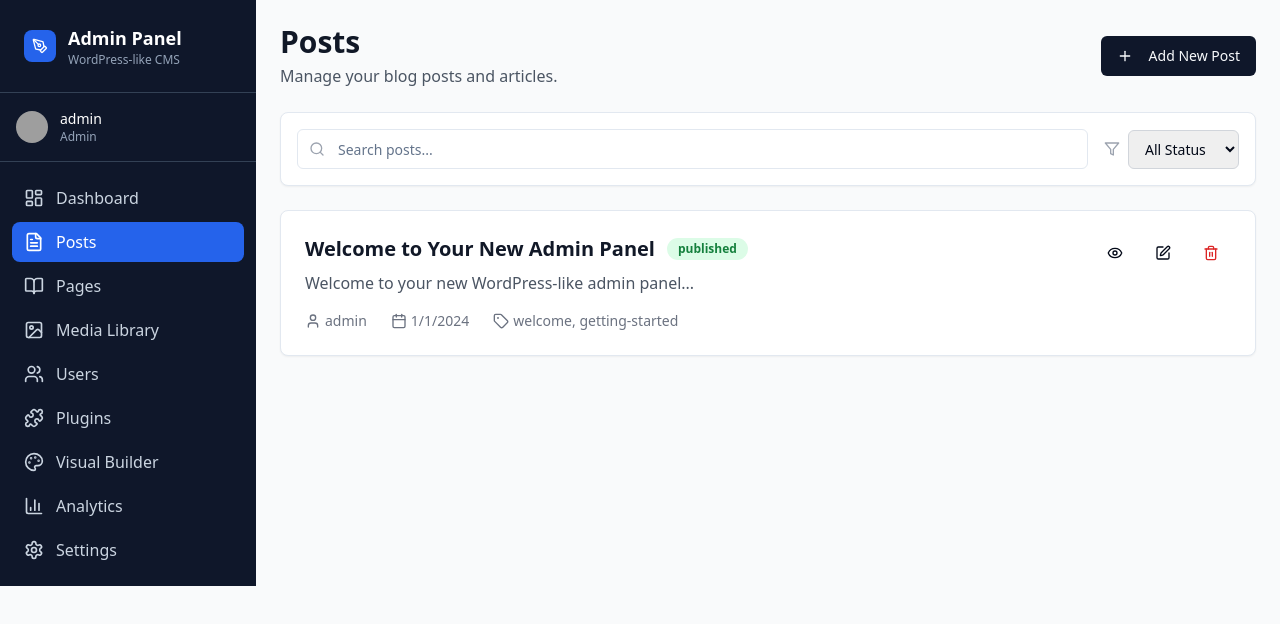
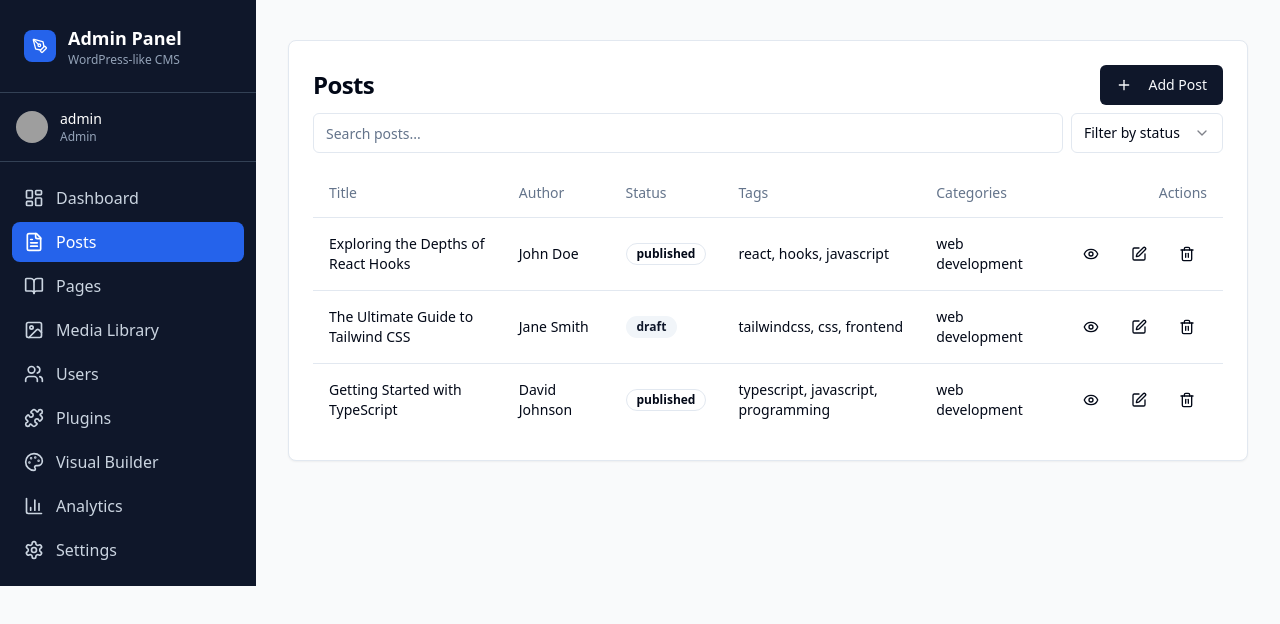
Before and after one commit to gaurabh-chakraborty/wordpress-on-steroids, a React (Vite) app: page / in a window 1280 px wide. Both pictures are taken after a click on the button "New Post". Shown: the top 624 px of the page. Built offline with nearby package versions, Linux system fonts and the light colour scheme; grey boxes are pictures that could not be loaded.

Commit message:
feat: Integrate Next.js, React, Shadcn, Tailwind
Integrate Next.js, React, Shadcn UI, and Tailwind CSS for the admin panel.

```diff
--- a/src/components/admin/PostManager.tsx
+++ b/src/components/admin/PostManager.tsx
@@ -1,319 +1,135 @@
-
 import React, { useState } from 'react';
-import {
-  Plus,
-  Search,
-  Filter,
-  Eye,
-  Edit,
-  Trash2,
-  Calendar,
-  User,
-  Tag
-} from 'lucide-react';
-import { Card, CardContent, CardHeader, CardTitle } from '@/components/ui/card';
+import { FileText, Plus, Search, Filter, Edit, Trash2, Eye } from 'lucide-react';
 import { Button } from '@/components/ui/button';
 import { Input } from '@/components/ui/input';
 import { Badge } from '@/components/ui/badge';
-import { useAdmin } from '@/context/AdminContext';
+import { Card, CardContent, CardHeader, CardTitle } from '@/components/ui/card';
+import { Table, TableBody, TableCell, TableHead, TableHeader, TableRow } from '@/components/ui/table';
+import { Select, SelectContent, SelectItem, SelectTrigger, SelectValue } from '@/components/ui/select';
 import { Post } from '@/types/admin';
 
+const mockPosts: Post[] = [
+  {
+    id: '1',
+    title: 'Exploring the Depths of React Hooks',
+    content: 'A detailed guide on mastering React Hooks for efficient state management.',
+    excerpt: 'Master React Hooks for efficient state management.',
+    status: 'published',
+    author: 'John Doe',
+    createdAt: '2023-01-15',
+    updatedAt: '2023-01-20',
+    tags: ['react', 'hooks', 'javascript'],
+    categories: ['web development'],
+    featuredImage: 'https://via.placeholder.com/150',
+  },
+  {
+    id: '2',
+    title: 'The Ultimate Guide to Tailwind CSS',
+    content: 'Learn how to build beautiful and responsive websites with Tailwind CSS.',
+    excerpt: 'Build beautiful and responsive websites with Tailwind CSS.',
+    status: 'draft',
+    author: 'Jane Smith',
+    createdAt: '2023-02-01',
+    updatedAt: '2023-02-05',
+    tags: ['tailwindcss', 'css', 'frontend'],
+    categories: ['web development'],
+    featuredImage: 'https://via.placeholder.com/150',
+  },
+  {
+    id: '3',
+    title: 'Getting Started with TypeScript',
+    content: 'An introduction to TypeScript and how it can improve your JavaScript code.',
+    excerpt: 'Improve your JavaScript code with TypeScript.',
+    status: 'published',
+    author: 'David Johnson',
+    createdAt: '2023-03-10',
+    updatedAt: '2023-03-15',
+    tags: ['typescript', 'javascript', 'programming'],
+    categories: ['web development'],
+    featuredImage: 'https://via.placeholder.com/150',
+  },
+];
+
 export const PostManager = () => {
-  const { posts, deletePost } = useAdmin();
-  const [searchTerm, setSearchTerm] = useState('');
-  const [filterStatus, setFilterStatus] = useState<string>('all');
-  const [showEditor, setShowEditor] = useState(false);
-  const [editingPost, setEditingPost] = useState<Post | null>(null);
+  const [posts, setPosts] = useState(mockPosts);
+  const [searchQuery, setSearchQuery] = useState('');
+  const [statusFilter, setStatusFilter] = useState('');
 
   const filteredPosts = posts.filter(post => {
-    const matchesSearch = post.title.toLowerCase().includes(searchTerm.toLowerCase()) ||
-                         post.content.toLowerCase().includes(searchTerm.toLowerCase());
-    const matchesFilter = filterStatus === 'all' || post.status === filterStatus;
-    return matchesSearch && matchesFilter;
+    const searchMatch = post.title.toLowerCase().includes(searchQuery.toLowerCase());
+    const statusMatch = statusFilter ? post.status === statusFilter : true;
+    return searchMatch && statusMatch;
   });
 
-  const handleEdit = (post: Post) => {
-    setEditingPost(post);
-    setShowEditor(true);
-  };
-
-  const handleDelete = (postId: string) => {
-    if (confirm('Are you sure you want to delete this post?')) {
-      deletePost(postId);
-    }
-  };
-
-  const getStatusColor = (status: string) => {
-    switch (status) {
-      case 'published': return 'bg-green-100 text-green-700';
-      case 'draft': return 'bg-yellow-100 text-yellow-700';
-      case 'pending': return 'bg-blue-100 text-blue-700';
-      default: return 'bg-gray-100 text-gray-700';
-    }
-  };
-
-  if (showEditor) {
-    return <PostEditor post={editingPost} onClose={() => setShowEditor(false)} />;
-  }
-
   return (
-    <div className="p-6 space-y-6">
-      {/* Header */}
-      <div className="flex justify-between items-center">
-        <div>
-          <h1 className="text-3xl font-bold text-gray-900">Posts</h1>
-          <p className="text-gray-600 mt-1">Manage your blog posts and articles.</p>
-        </div>
-        <Button onClick={() => setShowEditor(true)} className="flex items-center space-x-2">
-          <Plus className="w-4 h-4" />
-          <span>Add New Post</span>
-        </Button>
-      </div>
-
-      {/* Filters */}
+    <div className="container py-10">
       <Card>
-        <CardContent className="p-4">
-          <div className="flex flex-col sm:flex-row gap-4">
-            <div className="flex-1 relative">
-              <Search className="absolute left-3 top-1/2 transform -translate-y-1/2 text-gray-400 w-4 h-4" />
+        <CardHeader className="flex flex-row items-center justify-between space-y-0 pb-2">
+          <CardTitle>Posts</CardTitle>
+          <div className="space-x-2">
+            <Button><Plus className="mr-2 h-4 w-4" /> Add Post</Button>
+          </div>
+        </CardHeader>
+        <CardContent>
+          <div className="flex flex-col space-y-4">
+            <div className="flex items-center space-x-2">
               <Input
+                type="search"
                 placeholder="Search posts..."
-                value={searchTerm}
-                onChange={(e) => setSearchTerm(e.target.value)}
-                className="pl-10"
+                value={searchQuery}
+                onChange={e => setSearchQuery(e.target.value)}
               />
+              <Select onValueChange={setStatusFilter}>
+                <SelectTrigger className="w-[180px]">
+                  <SelectValue placeholder="Filter by status" />
+                </SelectTrigger>
+                <SelectContent>
+                  <SelectItem value="">All Statuses</SelectItem>
+                  <SelectItem value="published">Published</SelectItem>
+                  <SelectItem value="draft">Draft</SelectItem>
+                  <SelectItem value="pending">Pending</SelectItem>
+                </SelectContent>
+              </Select>
             </div>
-            <div className="flex items-center space-x-2">
-              <Filter className="w-4 h-4 text-gray-400" />
-              <select
-                value={filterStatus}
-                onChange={(e) => setFilterStatus(e.target.value)}
-                className="border border-gray-300 rounded-md px-3 py-2 text-sm"
-              >
-                <option value="all">All Status</option>
-                <option value="published">Published</option>
-                <option value="draft">Draft</option>
-                <option value="pending">Pending</option>
-              </select>
+            <div className="overflow-x-auto">
+              <Table>
+                <TableHeader>
+                  <TableRow>
+                    <TableHead>Title</TableHead>
+                    <TableHead>Author</TableHead>
+                    <TableHead>Status</TableHead>
+                    <TableHead>Tags</TableHead>
+                    <TableHead>Categories</TableHead>
+                    <TableHead className="text-right">Actions</TableHead>
+                  </TableRow>
+                </TableHeader>
+                <TableBody>
+                  {filteredPosts.map(post => (
+                    <TableRow key={post.id}>
+                      <TableCell>{post.title}</TableCell>
+                      <TableCell>{post.author}</TableCell>
+                      <TableCell>
+                        <Badge variant={post.status === 'published' ? 'success' : post.status === 'draft' ? 'secondary' : 'warning'}>
+                          {post.status}
+                        </Badge>
+                      </TableCell>
+                      <TableCell>{post.tags.join(', ')}</TableCell>
+                      <TableCell>{post.categories.join(', ')}</TableCell>
+                      <TableCell className="text-right">
+                        <div className="flex justify-end space-x-2">
+                          <Button size="icon" variant="ghost"><Eye className="h-4 w-4" /></Button>
+                          <Button size="icon" variant="ghost"><Edit className="h-4 w-4" /></Button>
+                          <Button size="icon" variant="ghost"><Trash2 className="h-4 w-4" /></Button>
+                        </div>
+                      </TableCell>
+                    </TableRow>
+                  ))}
+                </TableBody>
+              </Table>
             </div>
           </div>
         </CardContent>
       </Card>
-
-      {/* Posts List */}
-      <div className="space-y-4">
-        {filteredPosts.map((post) => (
-          <Card key={post.id} className="hover:shadow-md transition-shadow duration-200">
-            <CardContent className="p-6">
-              <div className="flex items-start justify-between">
-                <div className="flex-1">
-                  <div className="flex items-center space-x-3 mb-2">
-                    <h3 className="text-xl font-semibold text-gray-900">{post.title}</h3>
-                    <Badge className={getStatusColor(post.status)}>
-                      {post.status}
-                    </Badge>
-                  </div>
-
-                  <p className="text-gray-600 mb-4 line-clamp-2">{post.excerpt}</p>
-
-                  <div className="flex items-center space-x-6 text-sm text-gray-500">
-                    <div className="flex items-center space-x-1">
-                      <User className="w-4 h-4" />
-                      <span>{post.author}</span>
-                    </div>
-                    <div className="flex items-center space-x-1">
-                      <Calendar className="w-4 h-4" />
-                      <span>{new Date(post.createdAt).toLocaleDateString()}</span>
-                    </div>
-                    {post.tags.length > 0 && (
-                      <div className="flex items-center space-x-1">
-                        <Tag className="w-4 h-4" />
-                        <span>{post.tags.join(', ')}</span>
-                      </div>
-                    )}
-                  </div>
-                </div>
-
-                <div className="flex items-center space-x-2 ml-4">
-                  <Button variant="ghost" size="sm">
-                    <Eye className="w-4 h-4" />
-                  </Button>
-                  <Button
-                    variant="ghost"
-                    size="sm"
-                    onClick={() => handleEdit(post)}
-                  >
-                    <Edit className="w-4 h-4" />
-                  </Button>
-                  <Button
-                    variant="ghost"
-                    size="sm"
-                    onClick={() => handleDelete(post.id)}
-                    className="text-red-600 hover:text-red-700"
-                  >
-                    <Trash2 className="w-4 h-4" />
-                  </Button>
-                </div>
-              </div>
-            </CardContent>
-          </Card>
-        ))}
-      </div>
-
-      {filteredPosts.length === 0 && (
-        <Card>
-          <CardContent className="p-12 text-center">
-            <FileText className="w-12 h-12 text-gray-400 mx-auto mb-4" />
-            <h3 className="text-lg font-medium text-gray-900 mb-2">No posts found</h3>
-            <p className="text-gray-600 mb-4">
-              {searchTerm || filterStatus !== 'all'
-                ? 'Try adjusting your search or filter criteria.'
-                : 'Get started by creating your first post.'
-              }
-            </p>
-            <Button onClick={() => setShowEditor(true)}>
-              <Plus className="w-4 h-4 mr-2" />
-              Create New Post
-            </Button>
-          </CardContent>
-        </Card>
-      )}
     </div>
   );
 };
-
-const PostEditor = ({ post, onClose }: { post: Post | null, onClose: () => void }) => {
-  const { createPost, updatePost } = useAdmin();
-  const [formData, setFormData] = useState({
-    title: post?.title || '',
-    content: post?.content || '',
-    excerpt: post?.excerpt || '',
-    status: post?.status || 'draft' as const,
-    tags: post?.tags.join(', ') || '',
-    categories: post?.categories.join(', ') || ''
-  });
-
-  const handleSubmit = (e: React.FormEvent) => {
-    e.preventDefault();
-    const postData = {
-      ...formData,
-      author: 'admin',
-      tags: formData.tags.split(',').map(tag => tag.trim()).filter(Boolean),
-      categories: formData.categories.split(',').map(cat => cat.trim()).filter(Boolean)
-    };
-
-    if (post) {
-      updatePost(post.id, postData);
-    } else {
-      createPost(postData);
-    }
-    onClose();
-  };
-
-  return (
-    <div className="p-6">
-      <div className="flex justify-between items-center mb-6">
-        <h1 className="text-3xl font-bold text-gray-900">
-          {post ? 'Edit Post' : 'Create New Post'}
-        </h1>
-        <Button variant="outline" onClick={onClose}>
-          Cancel
-        </Button>
-      </div>
-
-      <form onSubmit={handleSubmit} className="space-y-6">
-        <Card>
-          <CardHeader>
-            <CardTitle>Post Details</CardTitle>
-          </CardHeader>
-          <CardContent className="space-y-4">
-            <div>
-              <label className="block text-sm font-medium text-gray-700 mb-2">
-                Title
-              </label>
-              <Input
-                value={formData.title}
-                onChange={(e) => setFormData(prev => ({ ...prev, title: e.target.value }))}
-                placeholder="Enter post title..."
-                required
-              />
-            </div>
-
-            <div>
-              <label className="block text-sm font-medium text-gray-700 mb-2">
-                Content
-              </label>
-              <textarea
-                value={formData.content}
-                onChange={(e) => setFormData(prev => ({ ...prev, content: e.target.value }))}
-                placeholder="Write your post content..."
-                className="w-full h-64 p-3 border border-gray-300 rounded-md resize-none focus:ring-2 focus:ring-blue-500 focus:border-transparent"
-                required
-              />
-            </div>
-
-            <div>
-              <label className="block text-sm font-medium text-gray-700 mb-2">
-                Excerpt
-              </label>
-              <textarea
-                value={formData.excerpt}
-                onChange={(e) => setFormData(prev => ({ ...prev, excerpt: e.target.value }))}
-                placeholder="Brief description of the post..."
-                className="w-full h-20 p-3 border border-gray-300 rounded-md resize-none focus:ring-2 focus:ring-blue-500 focus:border-transparent"
-              />
-            </div>
-
-            <div className="grid grid-cols-1 md:grid-cols-3 gap-4">
-              <div>
-                <label className="block text-sm font-medium text-gray-700 mb-2">
-                  Status
-                </label>
-                <select
-                  value={formData.status}
-                  onChange={(e) => setFormData(prev => ({ ...prev, status: e.target.value as any }))}
-                  className="w-full p-2 border border-gray-300 rounded-md focus:ring-2 focus:ring-blue-500 focus:border-transparent"
-                >
-                  <option value="draft">Draft</option>
-                  <option value="published">Published</option>
-                  <option value="pending">Pending Review</option>
-                </select>
-              </div>
-
-              <div>
-                <label className="block text-sm font-medium text-gray-700 mb-2">
-                  Tags
-                </label>
-                <Input
-                  value={formData.tags}
-                  onChange={(e) => setFormData(prev => ({ ...prev, tags: e.target.value }))}
-                  placeholder="tag1, tag2, tag3"
-                />
-              </div>
-
-              <div>
-                <label className="block text-sm font-medium text-gray-700 mb-2">
-                  Categories
-                </label>
-                <Input
-                  value={formData.categories}
-                  onChange={(e) => setFormData(prev => ({ ...prev, categories: e.target.value }))}
-                  placeholder="category1, category2"
-                />
-              </div>
-            </div>
-          </CardContent>
-        </Card>
-
-        <div className="flex justify-end space-x-3">
-          <Button type="button" variant="outline" onClick={onClose}>
-            Cancel
-          </Button>
-          <Button type="submit">
-            {post ? 'Update Post' : 'Create Post'}
-          </Button>
-        </div>
-      </form>
-    </div>
-  );
-};
```
